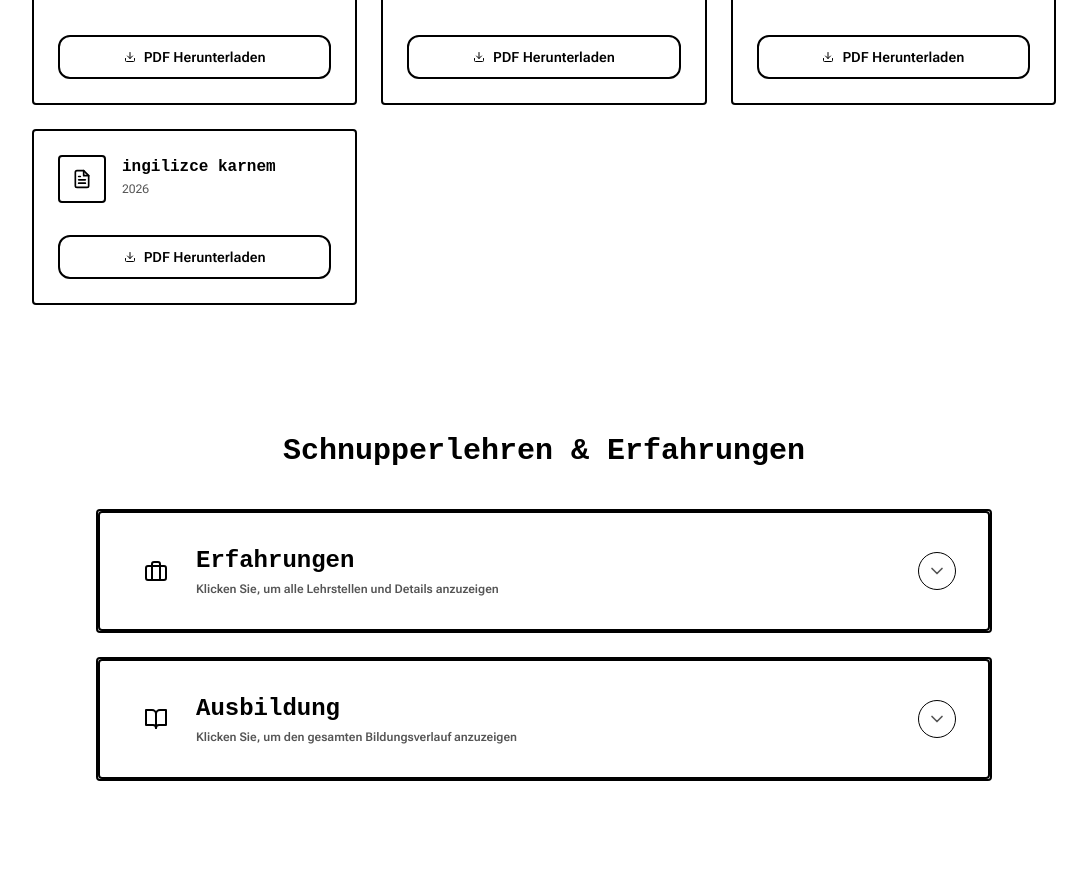
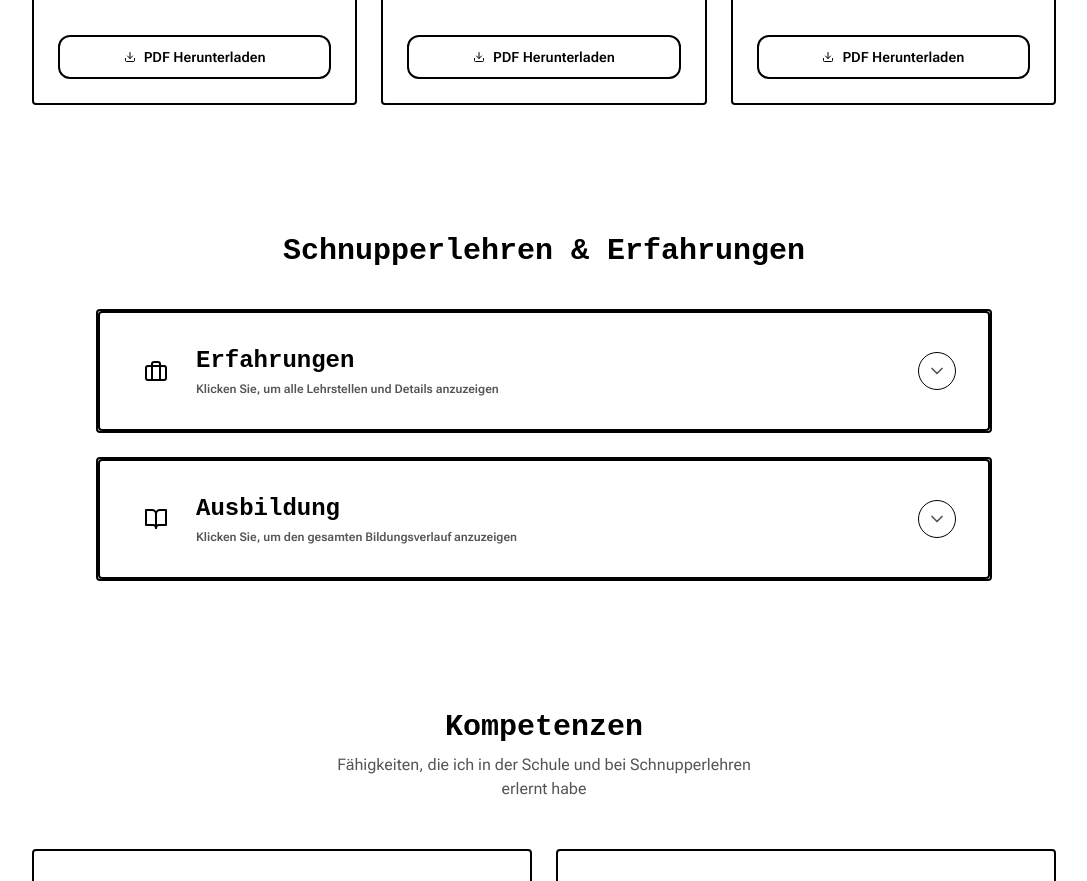
Before and after one commit to xddswi-swiss/lebenslauf, a Next.js app: page / in a window 1280 px wide. Shown: the part 2260-3141 px from the top of the page, without its empty margins (96-1183 px from the left). Built offline with nearby package versions, Linux system fonts and the light colour scheme.

Commit message:
Fix: Add unique id to inline script tag in layout.tsx to resolve Next.js rendering warning

```diff
--- a/src/app/layout.tsx
+++ b/src/app/layout.tsx
@@ -41,6 +41,7 @@ export default function RootLayout({
     >
       <head>
         <script
+          id="theme-initializer"
           dangerouslySetInnerHTML={{
             __html: `
               (function() {
--- a/src/data/documents.json
+++ b/src/data/documents.json
@@ -29,11 +29,6 @@
       "term": "Berufswahlanalyse Zertifikat",
       "date": "2025",
       "file": "/assets/pdfs/Berufswahlanalyse_Zertifikat.pdf"
-    },
-    {
-      "term": "ingilizce  karnem",
-      "date": "2026",
-      "file": "/assets/pdfs/ingilizce-karnem.pdf"
     }
   ],
   "tr": [
@@ -66,11 +61,6 @@
       "term": "Meslek Seçim Analizi Sertifikası",
       "date": "2025",
       "file": "/assets/pdfs/Berufswahlanalyse_Zertifikat.pdf"
-    },
-    {
-      "term": "ingilizce  karnem",
-      "date": "2026",
-      "file": "/assets/pdfs/ingilizce-karnem.pdf"
     }
   ],
   "en": [
@@ -103,11 +93,6 @@
       "term": "Career Choice Analysis Certificate",
       "date": "2025",
       "file": "/assets/pdfs/Berufswahlanalyse_Zertifikat.pdf"
-    },
-    {
-      "term": "ingilizce  karnem",
-      "date": "2026",
-      "file": "/assets/pdfs/ingilizce-karnem.pdf"
     }
   ]
 }
```
Also changed, not shown: 1 other file (tests, documents, lock files or other folders).
